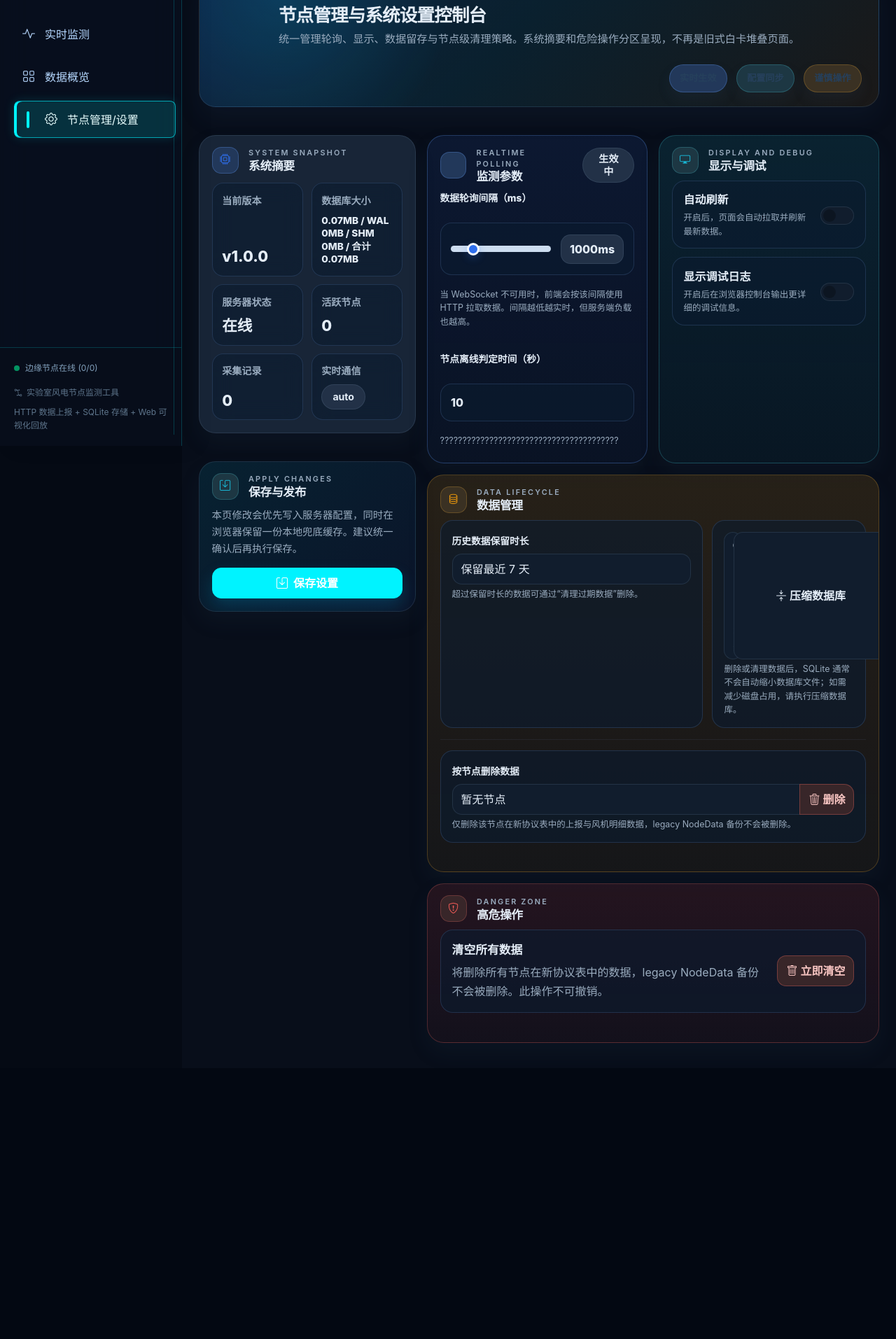
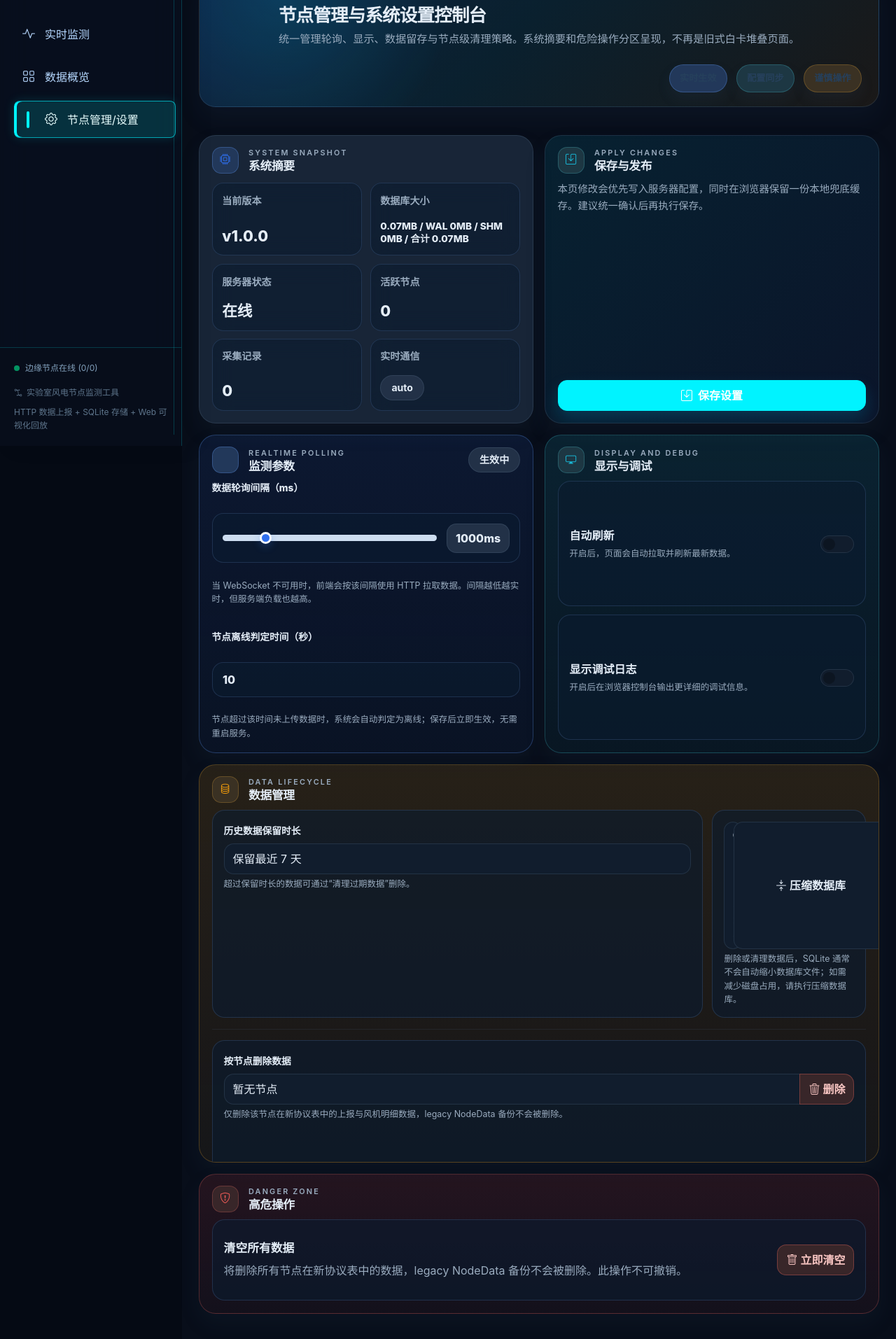
Before and after one commit to lin-han-li/WindSight, a Flask app: page /settings in a window 1280 px wide. Shown: the part 163-2076 px from the top of the page at 70% size. Before the commit the page ends 1662 px from the top, so only its background shows below. Run offline with Flask 3, Linux system fonts and the light colour scheme; a user stored in the database is signed in; data that the repository does not hold is empty; some libraries are stand-ins or nearby versions.

Commit message:
Tighten settings card heights and fix help text

```diff
--- a/code/static/css/settings_console.css
+++ b/code/static/css/settings_console.css
@@ -1166,3 +1166,129 @@
     grid-template-columns: 1fr !important;
   }
 }
+
+/* 2026-04-24 UI hotfix: uniform card heights and tighter grid rhythm */
+.settings-shell {
+  display: grid !important;
+  grid-template-columns: repeat(4, minmax(0, 1fr)) !important;
+  gap: 1rem !important;
+  align-items: stretch !important;
+}
+
+.settings-sidebar,
+.settings-main {
+  display: contents !important;
+}
+
+.settings-summary-panel,
+.settings-save-panel,
+.settings-section-blue,
+.settings-section-teal {
+  grid-column: span 1 !important;
+}
+
+.settings-summary-panel,
+.settings-save-panel,
+.settings-section-blue,
+.settings-section-teal,
+.settings-section-orange,
+.settings-section-danger {
+  height: 100% !important;
+  min-height: 0 !important;
+}
+
+.settings-summary-panel,
+.settings-save-panel,
+.settings-section-blue,
+.settings-section-teal {
+  min-height: 340px !important;
+}
+
+.settings-summary-panel .card-body,
+.settings-save-panel .card-body,
+.settings-section-blue .card-body,
+.settings-section-teal .card-body {
+  height: calc(100% - 72px);
+  display: flex;
+  flex-direction: column;
+}
+
+.settings-summary-panel .settings-stat-grid {
+  flex: 1 1 auto;
+}
+
+.settings-save-panel .card-body {
+  justify-content: space-between;
+}
+
+.settings-section-blue .card-body {
+  justify-content: space-between;
+}
+
+.settings-section-teal .card-body {
+  justify-content: stretch;
+}
+
+.settings-switch-stack {
+  flex: 1 1 auto;
+}
+
+.settings-switch-row {
+  flex: 1 1 0;
+  min-height: 108px !important;
+}
+
+.settings-save-button {
+  margin-top: 1rem;
+}
+
+.settings-section-orange,
+.settings-section-danger {
+  grid-column: 1 / -1 !important;
+}
+
+.settings-subpanel,
+.settings-danger-box {
+  min-height: 100% !important;
+}
+
+@media (max-width: 1400px) {
+  .settings-shell {
+    grid-template-columns: repeat(2, minmax(0, 1fr)) !important;
+  }
+
+  .settings-summary-panel,
+  .settings-save-panel,
+  .settings-section-blue,
+  .settings-section-teal {
+    grid-column: span 1 !important;
+  }
+
+  .settings-section-orange,
+  .settings-section-danger {
+    grid-column: 1 / -1 !important;
+  }
+}
+
+@media (max-width: 900px) {
+  .settings-shell {
+    grid-template-columns: 1fr !important;
+  }
+
+  .settings-summary-panel,
+  .settings-save-panel,
+  .settings-section-blue,
+  .settings-section-teal,
+  .settings-section-orange,
+  .settings-section-danger {
+    grid-column: 1 / -1 !important;
+    min-height: 0 !important;
+  }
+
+  .settings-summary-panel .card-body,
+  .settings-save-panel .card-body,
+  .settings-section-blue .card-body,
+  .settings-section-teal .card-body {
+    height: auto;
+  }
+}
--- a/code/templates/settings.html
+++ b/code/templates/settings.html
@@ -4,7 +4,7 @@
 {% block page_title %}系统设置{% endblock %}
 
 {% block extra_css %}
-<link rel="stylesheet" href="{{ url_for('static', filename='css/settings_console.css') }}?v=20260424-ui2">
+<link rel="stylesheet" href="{{ url_for('static', filename='css/settings_console.css') }}?v=20260424-ui3">
 {% endblock %}
 
 {% block content %}
@@ -108,7 +108,7 @@
                     <label class="form-label settings-label mt-3" for="nodeTimeoutSeconds">&#33410;&#28857;&#31163;&#32447;&#21028;&#23450;&#26102;&#38388;&#65288;&#31186;&#65289;</label>
                     <input type="number" class="form-control" id="nodeTimeoutSeconds" min="1" max="86400" step="1" value="10" aria-label="&#33410;&#28857;&#31163;&#32447;&#21028;&#23450;&#26102;&#38388;&#65288;&#31186;&#65289;">
                     <div class="form-text settings-help-text">
-                        ????????????????????????????????????????
+                        &#33410;&#28857;&#36229;&#36807;&#35813;&#26102;&#38388;&#26410;&#19978;&#20256;&#25968;&#25454;&#26102;&#65292;&#31995;&#32479;&#20250;&#33258;&#21160;&#21028;&#23450;&#20026;&#31163;&#32447;&#65307;&#20445;&#23384;&#21518;&#31435;&#21363;&#29983;&#25928;&#65292;&#26080;&#38656;&#37325;&#21551;&#26381;&#21153;&#12290;
                     </div>
                 </div>
             </section>
```
